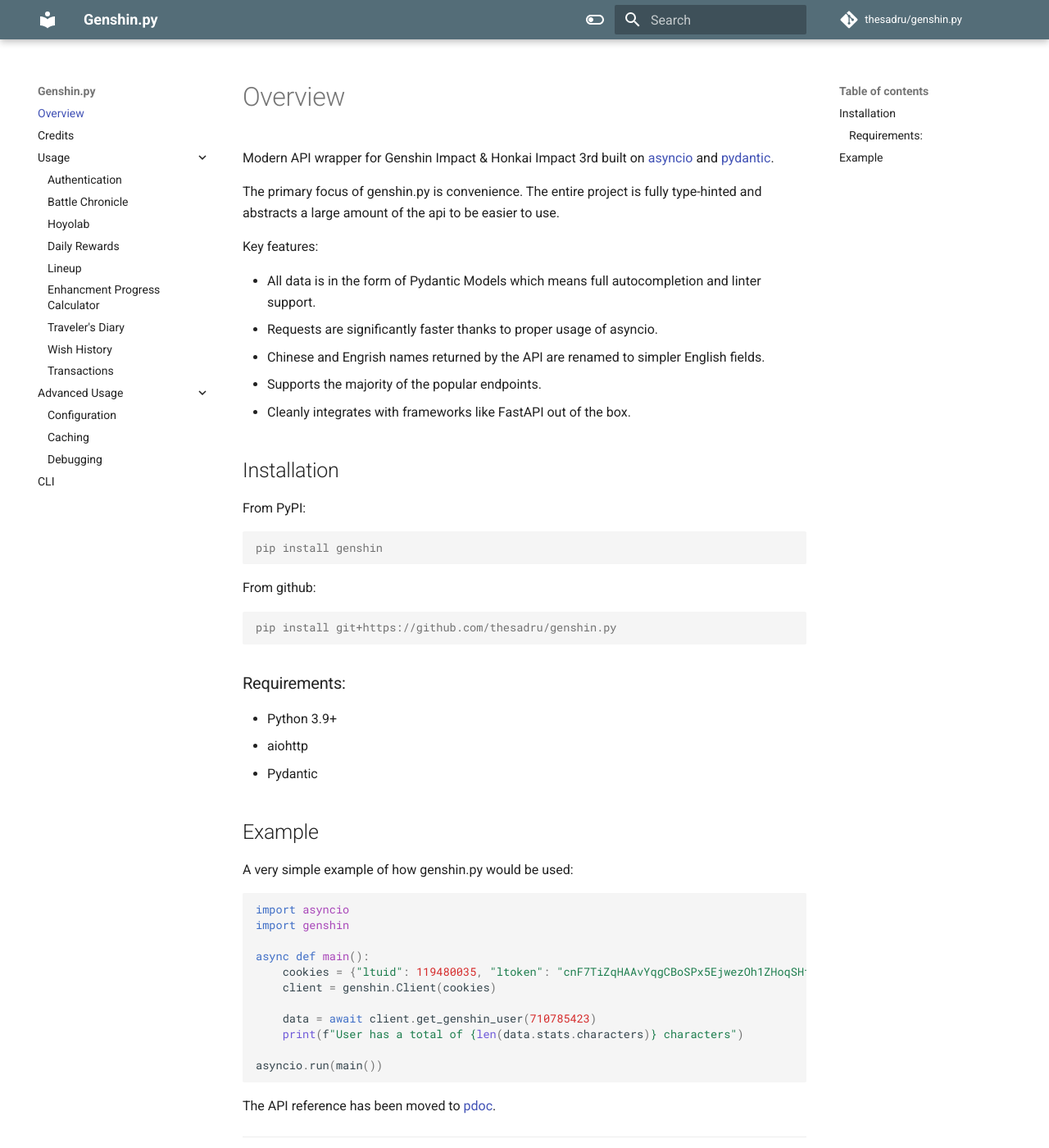
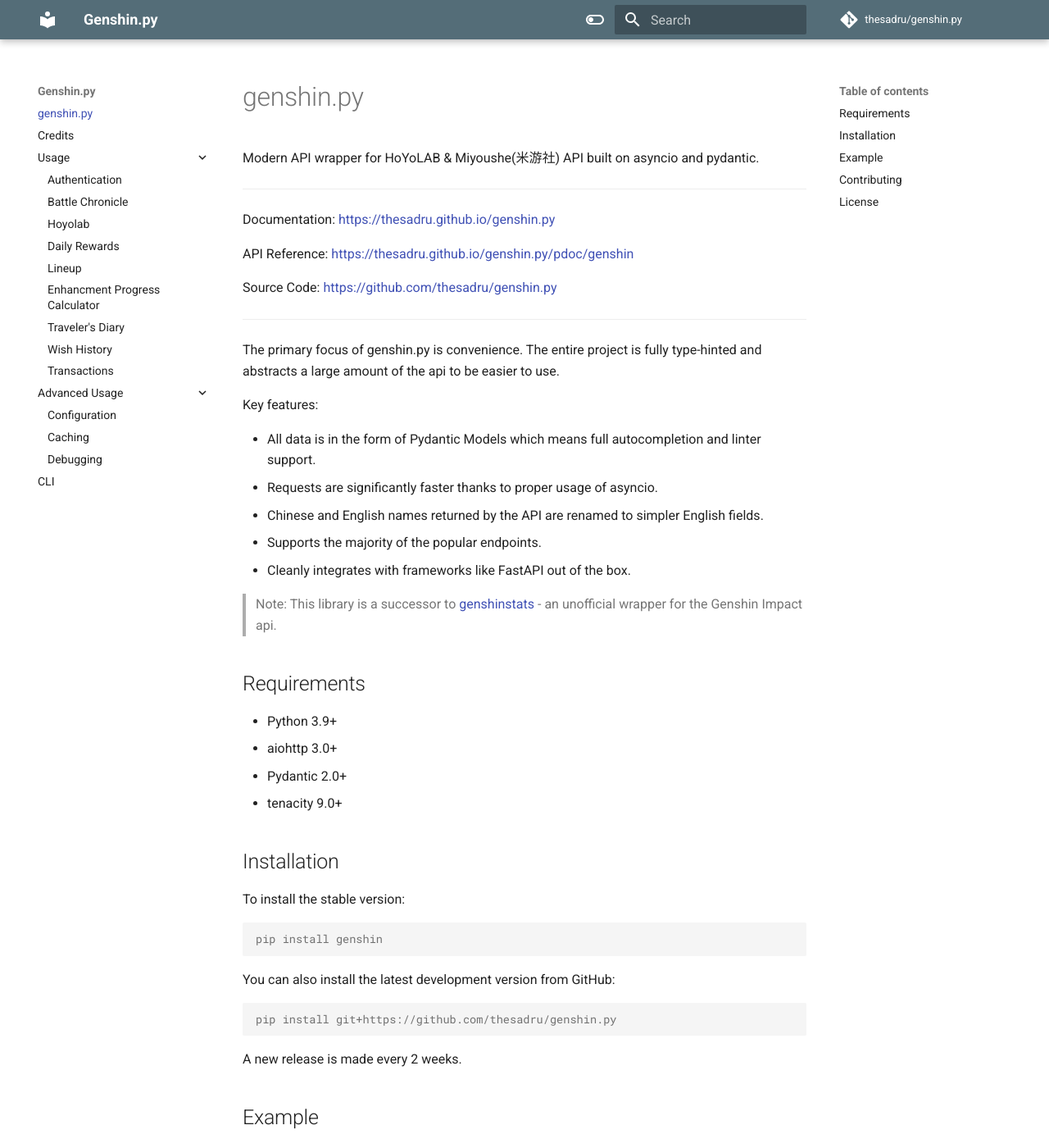
Before and after one commit to thesadru/genshin.py, an MkDocs documentation site: the page built from docs/index.md, in a window 1280 px wide and 1400 px high. Shown: the whole window at 82% size. Built offline with MkDocs 1.6.1 and Material for MkDocs 9.7.7, drawn with Linux system fonts in a browser that asks for light colours; comment, search, counter and statistics services are not loaded; some of the changed text lies outside the part shown.

Commit message:
docs: Match the content in README with index.md

````diff
--- a/docs/index.md
+++ b/docs/index.md
@@ -1,6 +1,16 @@
-# Overview
+# genshin.py
 
-Modern API wrapper for Genshin Impact & Honkai Impact 3rd built on [asyncio](https://docs.python.org/3/library/asyncio.html) and [pydantic](https://pydantic-docs.helpmanual.io/).
+Modern API wrapper for HoYoLAB & Miyoushe(米游社) API built on asyncio and pydantic.
+
+---
+
+Documentation: <https://thesadru.github.io/genshin.py>
+
+API Reference: <https://thesadru.github.io/genshin.py/pdoc/genshin>
+
+Source Code: <https://github.com/thesadru/genshin.py>
+
+---
 
 The primary focus of genshin.py is convenience. The entire project is fully type-hinted and abstracts a large amount of the api to be easier to use.
 
@@ -8,29 +18,34 @@
 
 - All data is in the form of Pydantic Models which means full autocompletion and linter support.
 - Requests are significantly faster thanks to proper usage of asyncio.
-- Chinese and Engrish names returned by the API are renamed to simpler English fields.
+- Chinese and English names returned by the API are renamed to simpler English fields.
 - Supports the majority of the popular endpoints.
 - Cleanly integrates with frameworks like FastAPI out of the box.
 
+> Note: This library is a successor to [genshinstats](https://github.com/thesadru/genshinstats) - an unofficial wrapper for the Genshin Impact api.
+
+## Requirements
+
+- Python 3.9+
+- aiohttp 3.0+
+- Pydantic 2.0+
+- tenacity 9.0+
+
 ## Installation
 
-From PyPI:
+To install the stable version:
 
 ```console
 pip install genshin
 ```
 
-From github:
+You can also install the latest development version from GitHub:
 
 ```console
 pip install git+https://github.com/thesadru/genshin.py
 ```
 
-### Requirements:
-
-- Python 3.9+
-- aiohttp
-- Pydantic
+A new release is made every 2 weeks.
 
 ## Example
 
@@ -42,16 +57,19 @@
 
 async def main():
     cookies = {"ltuid": 119480035, "ltoken": "cnF7TiZqHAAvYqgCBoSPx5EjwezOh1ZHoqSHf7dT"}
-    client = genshin.Client(cookies)
+    client = genshin.Client(cookies, uid=710785423)
 
-    data = await client.get_genshin_user(710785423)
-    print(f"User has a total of {len(data.stats.characters)} characters")
+    user = await client.get_genshin_user()
+    print(f"User has a total of {len(user.stats.characters)} characters")
 
 asyncio.run(main())
 ```
 
-The API reference has been moved to [pdoc](https://thesadru.github.io/genshin.py/pdoc/genshin).
+## Contributing
 
----
+Any kind of contribution is welcome.
+Please read [CONTRIBUTING.md](./CONTRIBUTING.md) to see what you need to do to make a contribution.
+
+## License
 
 Genshin.py has been actively developed since [2021-02-06](https://github.com/thesadru/genshinstats/commit/223a2405ce6e05008eb8389e481e857fe33de771). Please report any potential copyright violations to the owner through [discord](https://discord.gg/sMkSKRPuCR).
````
Also changed, not shown: README.md (+4 -0 lines).
